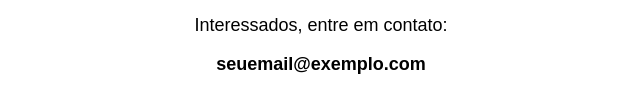
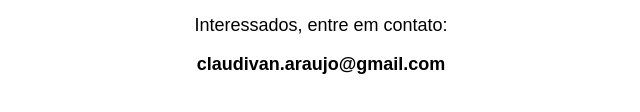
Before and after one commit to claudivan-araujo/tvcrianca, a plain HTML site: page index.html in a window 1280 px wide. Shown: the part 212-324 px from the top of the page, 319-959 px from the left. Drawn offline with Linux system fonts and the light colour scheme.

Commit message:
Update index.html

```diff
--- a/index.html
+++ b/index.html
@@ -26,7 +26,7 @@
     <h1>tvcrianca.com.br</h1>
     <p>Este domínio está à venda.</p>
     <p>Interessados, entre em contato:</p>
-    <p><strong>seuemail@exemplo.com</strong></p>
+    <p><strong>claudivan.araujo@gmail.com</strong></p>
   </div>
 </body>
 </html>
```
